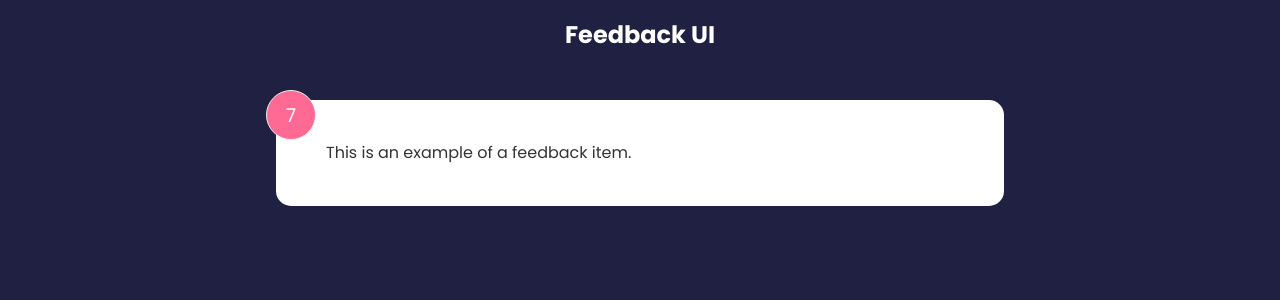
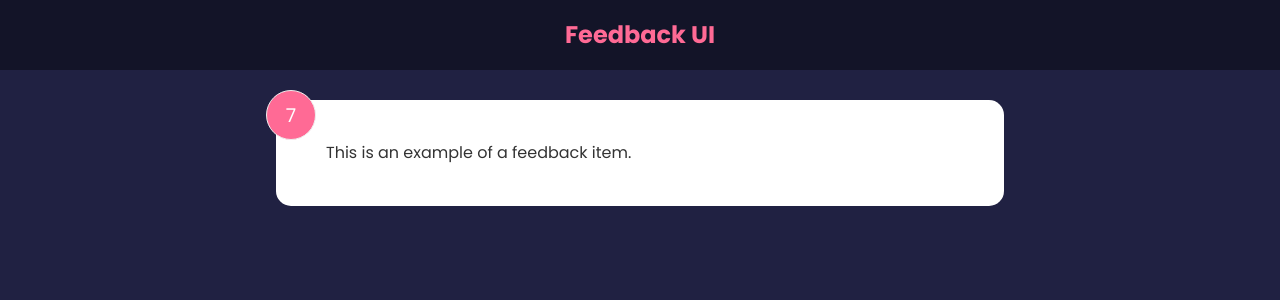
Before and after one commit to demetcaliskan/feedback-app, a React (Create React App) app: page / in a window 1280 px wide. Shown: the top 300 px of the page. Built offline with nearby package versions, Linux system fonts and the light colour scheme.

Commit message:
updated header with some style props

```diff
--- a/src/components/Header.jsx
+++ b/src/components/Header.jsx
@@ -1,8 +1,14 @@
 import PropTypes from 'prop-types'
 
-function Header({ text }) {
+function Header({ text, bgColor, textColor }) {
+
+    const headerStyles = {
+        backgroundColor: bgColor,
+        color: textColor
+    }
+
     return (
-        <header>
+        <header style={headerStyles}>
             <div className="container">
                 <h2>{text}</h2>
             </div>
@@ -11,7 +17,9 @@
 }
 
 Header.defaultProps = {
-    text: 'Feedback UI'
+    text: 'Feedback UI',
+    bgColor: 'rgba(0, 0, 0, 0.4)',
+    textColor: '#ff6a95'
 }
 
 Header.propTypes = {
```
